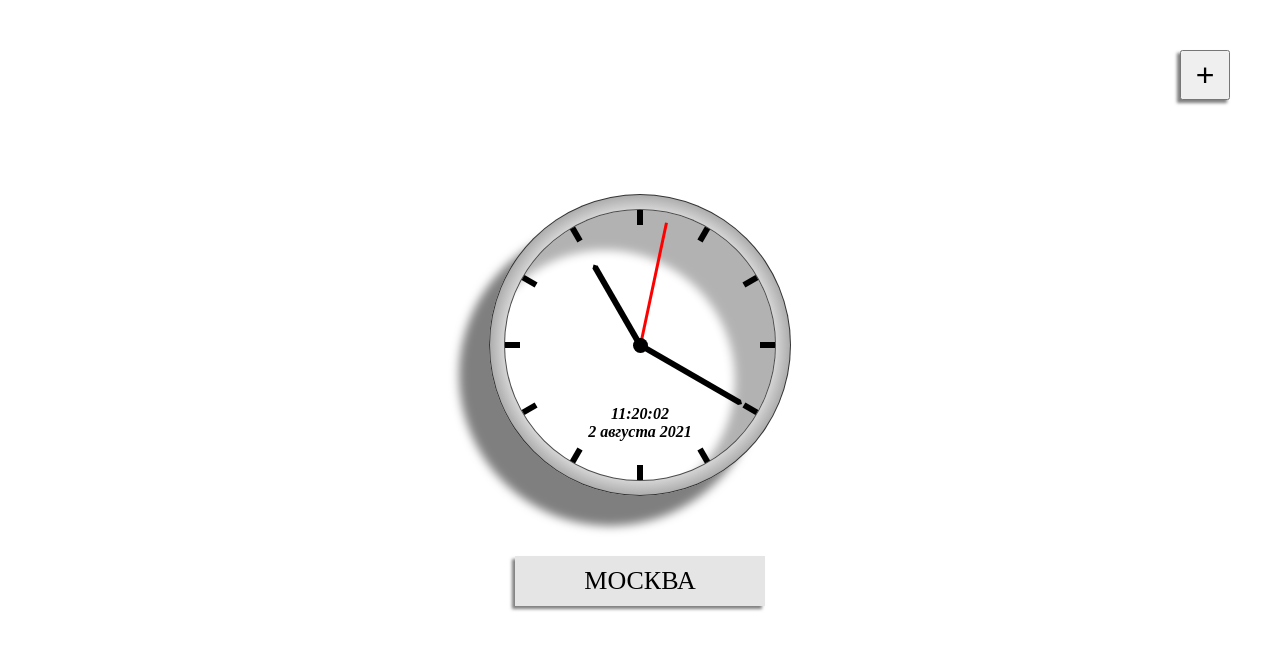
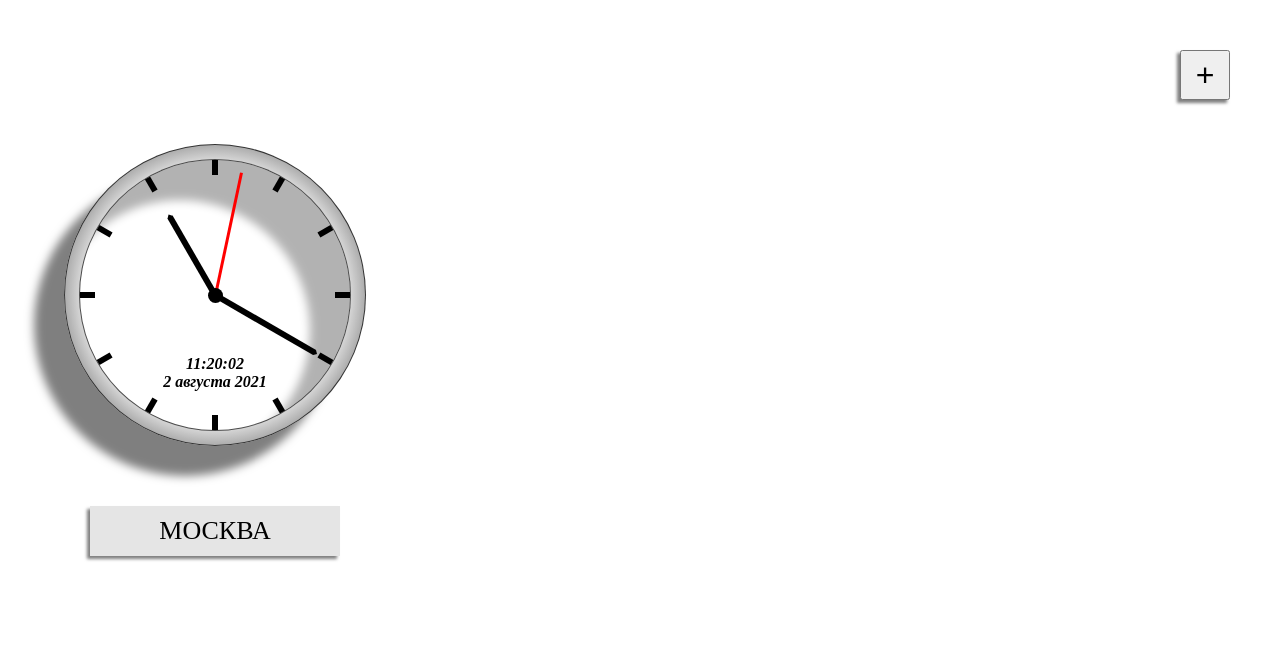
Before and after one commit to NMakarevich/js-clock, a plain HTML site: page index.html in a window 1280 px wide. Drawn offline with Linux system fonts and the light colour scheme.

Commit message:
refactor: update code

```diff
--- a/index.html
+++ b/index.html
@@ -7,7 +7,7 @@
 </head>
 <body>
   <button type="button" class="add-button">+</button>
-  <div class="container clock-container"></div>
+  <div class="container"></div>
   <script type="module" src="index.js"></script>
 </body>
 </html>
--- a/index.js
+++ b/index.js
@@ -3,7 +3,9 @@ const DAY = ['воскресенье', 'понедельник', 'вторник
 let clockCounter = 0;
 
 const addButton = document.querySelector('.add-button');
-const clockContainer = document.querySelector('.clock-container');
+const clockContainer = document.querySelector('.container');
+
+addButton.addEventListener('click', addClock)
 
 function addClock() {
   clockCounter++
@@ -18,6 +20,7 @@ function createElement(html) {
 
 function clockTemplate(number) {
   return `<div class="wrapper">
+  <div class="clock-container">
     <div class="clock">
       <div class="clock-face">
         <ul class="signs">
@@ -52,6 +55,7 @@ function clockTemplate(number) {
       <p class="city-name">Москва</p>
       <input type="text" name="" hidden>
       <ul class="suggestions" hidden="false"></ul>
+    </div>
     </div>
   </div>`
 }
@@ -116,6 +120,7 @@ cityName.addEventListener('click', () => {
   hiddenToggle();
   input.value = cityName.textContent;
   input.focus();
+  input.select();
 })
 
 function focusOUT() {
--- a/style.css
+++ b/style.css
@@ -4,10 +4,7 @@
 }
 
 body {
-  display: flex;
-  justify-content: center;
-  align-items: center;
-  min-height: 100vh;
+  padding-top: 125px;
 }
 
 .add-button {
@@ -20,10 +17,32 @@ body {
   box-shadow: -3px 3px 3px rgba(0, 0, 0, .5);
 }
 
+.container {
+  display: flex;
+  flex-wrap: wrap;
+  gap: 75px;
+  max-width: 1200px;
+  margin: 0 auto;
+}
+
+
 .wrapper {
   display: flex;
+  justify-content: center;
+  align-items: center;
+  width: 350px;
+  height: 450px;
+}
+
+
+.clock-container {
+  display: flex;
+  align-items: center;
   flex-direction: column;
-  align-items: center;
+}
+
+.wrapper:hover {
+  box-shadow: 0 0 5px 2px rgba(0, 0, 0, .5);
 }
 
 .clock {
@@ -171,8 +190,10 @@ ul {
 }
 
 input {
+  padding: 5px;
   width: 200px;
   height: 20px;
+  font-size: 20px;
   background-color: transparent;
 }
 
```
